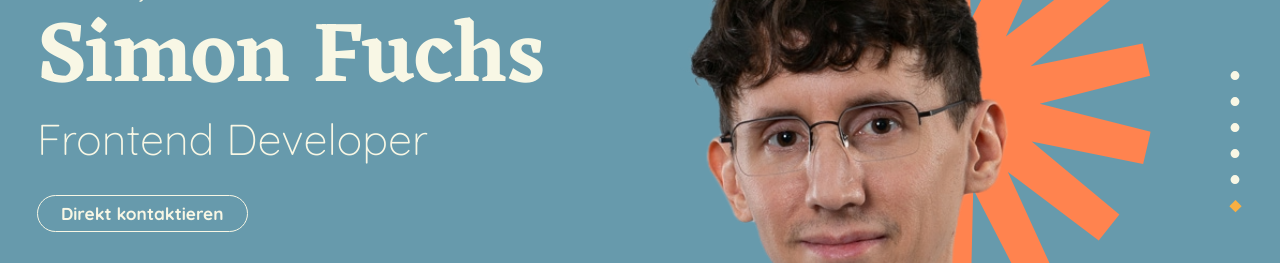
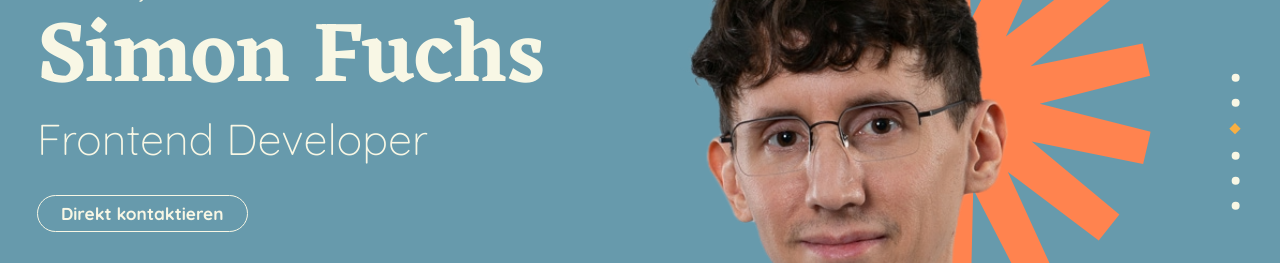
Before and after one commit to SimCommit/portfolio-website, an Angular app: page / in a window 1280 px wide. Shown: the part 259-522 px from the top of the page. Built offline with nearby package versions, Linux system fonts and the light colour scheme.

Commit message:
feat: adjust icon size and alignment in SectionNavComponent

```diff
--- a/src/app/main-page/main-page-state.service.ts
+++ b/src/app/main-page/main-page-state.service.ts
@@ -4,7 +4,7 @@ import { Injectable } from '@angular/core';
   providedIn: 'root',
 })
 export class MainPageStateService {
-  currentSection: number = 6;
+  currentSection: number = 3;
 
   currentBackground: string[] = [
     '',
--- a/src/app/main-page/section-nav/section-nav.component.scss
+++ b/src/app/main-page/section-nav/section-nav.component.scss
@@ -16,13 +16,18 @@ nav {
 }
 
 .icon-active img {
-  width: 13px;
-  height: 13px;
+  width: 12px;
+  height: 12px;
+  object-position: center;
+  object-fit: contain;
+
 }
 
 .icon-inactive img {
-  width: 10px;
-  height: 10px;
+  width: 9px;
+  height: 9px;
+  object-position: center;
+  object-fit: contain;
 }
 
 .spacer {
@@ -41,7 +46,7 @@ nav {
   }
 }
 
-// #region back-to-start animation
+// #region back-to-start jump animation
 svg path {
   fill: #f8f7e5;
   animation: jumpAnimation 1.6s ease-in-out infinite;
```
Also changed, not shown: public/assets/img/icons/section-nav/go-up-placeholder.svg (deleted), public/assets/img/icons/section-nav/icon-inactive-ivory.svg.
